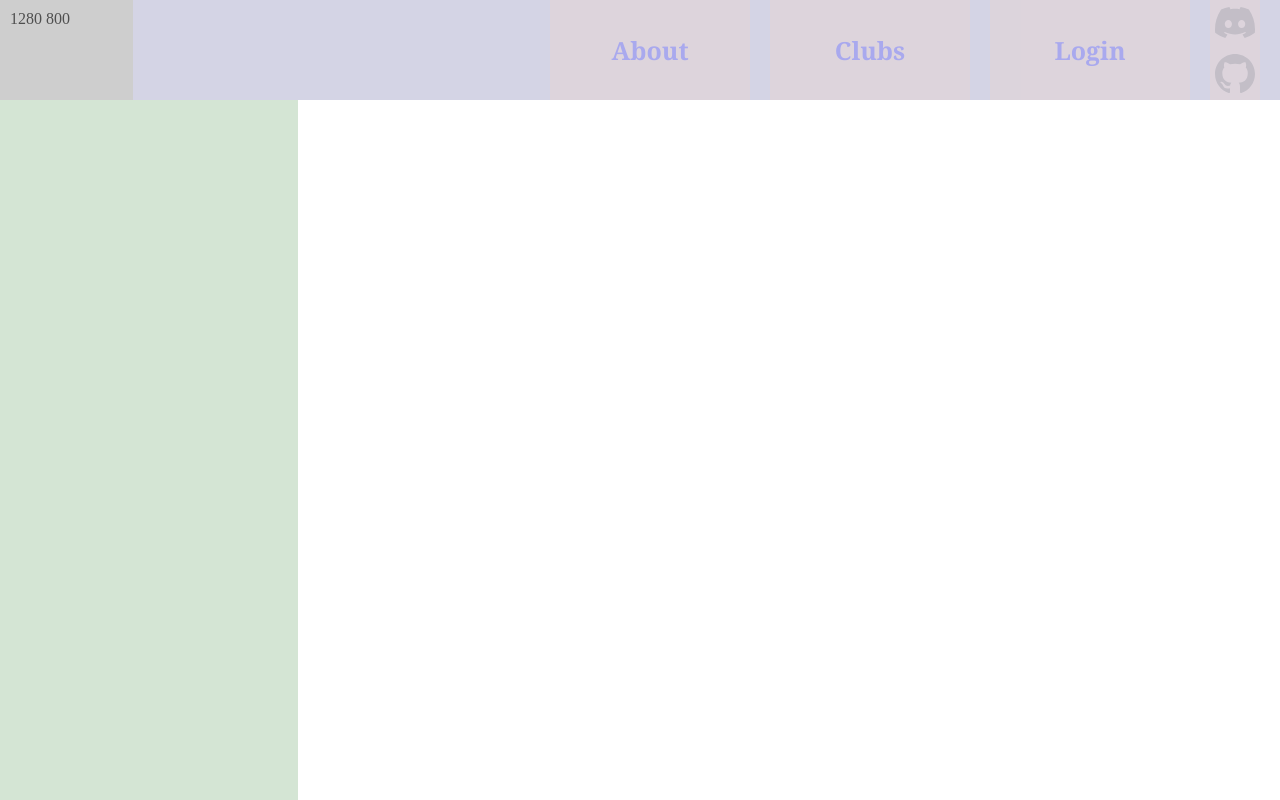
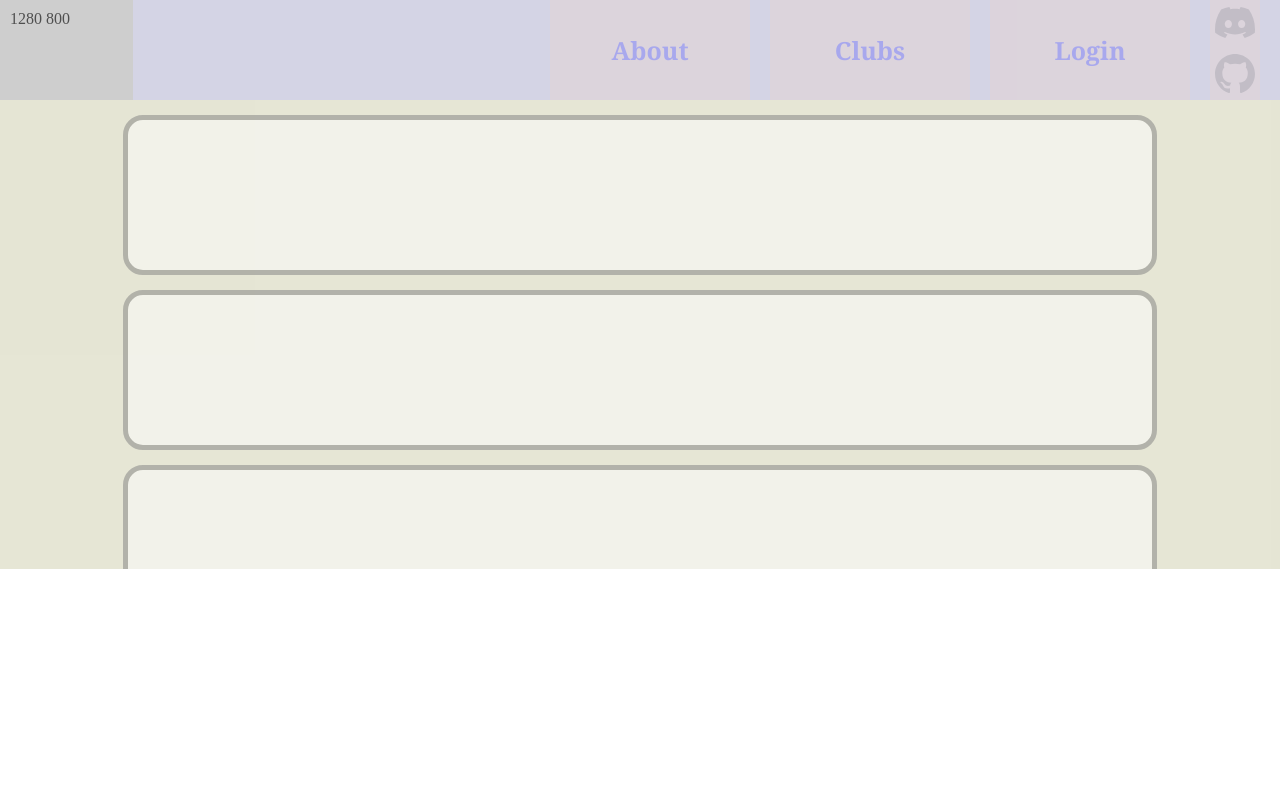
Before and after one commit to Brianzhengca/CASWebsite, a plain HTML site: page templates/index.html in a window 1280 px wide. Shown: the top 800 px of the page. Drawn offline with Linux system fonts and the light colour scheme; grey boxes are pictures that could not be loaded.

Commit message:
added main

```diff
--- a/templates/index.html
+++ b/templates/index.html
@@ -15,17 +15,11 @@
         }
         div#navbar {
             background-color: #AAAACC;
-            position: fixed;
-            width: 100vw;
+            position: absolute;
+            width: 100%;
             height: 100px;
             left: 0;
             top: 0;
-        }
-        div#leftbar {
-            background-color: #AACCAA;
-            width: 300px;
-            height: 1200px;
-            margin: 100px 0 0 -10px; /* top right down left*/
         }
         div.nav-elem {
             background-color: #CCAAAA;
@@ -47,6 +41,24 @@
             height: 100px;
             margin-right: 20px;
             float: right;
+        }
+
+        div#main {
+            background-color: #CCCCAA;
+            position: absolute;
+            width: 100%;
+            height: 469px;
+            left: 0;
+            top: 100px;
+            overflow: scroll;
+        }
+        div.main-elem {
+            background-color: white;
+            width: 80%;
+            height: 150px;
+            margin: 15px auto;
+            border: 5px solid black;
+            border-radius: 20px;
         }
     </style>
 </head>
@@ -90,12 +102,22 @@
         </div>
     </a>
 </div>
-<div id="leftbar"></div>
+<div id="main">
+    <div class="main-elem"></div>
+    <div class="main-elem"></div>
+    <div class="main-elem"></div>
+</div>
 <script>
     function debug(s) {
         document.getElementById("debug").innerText = s.toString();
     }
     debug("" + window.innerWidth + " " + window.innerHeight);
+
+    function sizechange() {
+        debug("" + window.innerWidth + " " + window.innerHeight);
+        document.getElementById("main").style.height = (window.innerHeight - 100).toString() + "px";
+    }
+    document.body.onresize = sizechange;
 </script>
 </body>
 </html>
```
